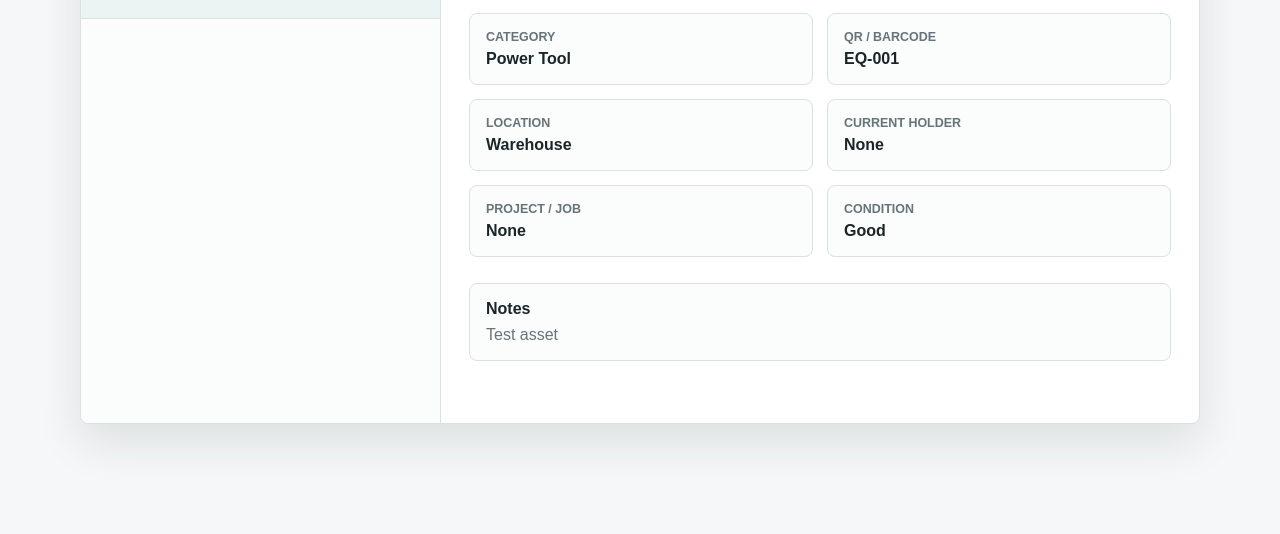
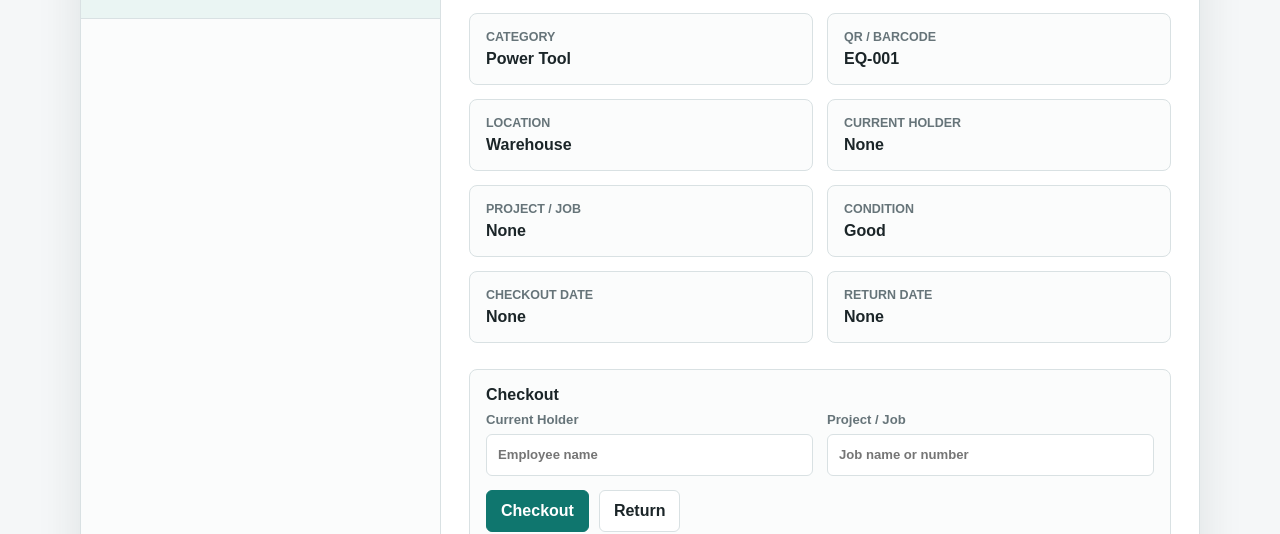
Before and after one commit to BigO2183/Asset-Tracker, a plain HTML site: page index.html in a window 1280 px wide. Shown: the part 266-800 px from the top of the page. Drawn offline with Linux system fonts and the light colour scheme.

Commit message:
Add files via upload
new

```diff
--- a/app.js
+++ b/app.js
@@ -21,40 +21,95 @@ const fields = {
   category: document.querySelector("#asset-category"),
   barcode: document.querySelector("#asset-barcode"),
   status: document.querySelector("#asset-status"),
+  listStatus: document.querySelector("#list-status"),
   location: document.querySelector("#asset-location"),
   currentHolder: document.querySelector("#asset-holder"),
   projectJob: document.querySelector("#asset-project"),
+  checkoutDate: document.querySelector("#asset-checkout-date"),
+  returnDate: document.querySelector("#asset-return-date"),
   condition: document.querySelector("#asset-condition"),
   notes: document.querySelector("#asset-notes"),
+  holderInput: document.querySelector("#holder-input"),
+  projectInput: document.querySelector("#project-input"),
+  checkoutForm: document.querySelector("#checkout-form"),
+  returnButton: document.querySelector("#return-button"),
 };
+
+let selectedAsset = equipment[0];
 
 function displayValue(value) {
   return value || "None";
 }
 
+function today() {
+  return new Date().toLocaleDateString(undefined, {
+    month: "short",
+    day: "numeric",
+    year: "numeric",
+  });
+}
+
+function updateStatusStyle(status) {
+  const isCheckedOut = status === "Checked Out";
+
+  fields.status.classList.toggle("is-checked-out", isCheckedOut);
+  fields.listStatus.classList.toggle("is-checked-out", isCheckedOut);
+}
+
 function showAsset(asset) {
+  selectedAsset = asset;
+
   fields.assetId.textContent = asset.assetId;
   fields.equipmentName.textContent = asset.equipmentName;
   fields.category.textContent = asset.category;
   fields.barcode.textContent = asset.barcode;
   fields.status.textContent = asset.status;
+  fields.listStatus.textContent = asset.status;
   fields.location.textContent = asset.location;
   fields.currentHolder.textContent = displayValue(asset.currentHolder);
   fields.projectJob.textContent = displayValue(asset.projectJob);
+  fields.checkoutDate.textContent = displayValue(asset.checkoutDate);
+  fields.returnDate.textContent = displayValue(asset.returnDate);
   fields.condition.textContent = asset.condition;
   fields.notes.textContent = asset.notes;
+  fields.holderInput.value = asset.currentHolder;
+  fields.projectInput.value = asset.projectJob;
+  fields.returnButton.disabled = asset.status !== "Checked Out";
+
+  updateStatusStyle(asset.status);
 }
 
 document.querySelectorAll("[data-asset-id]").forEach((button) => {
   button.addEventListener("click", () => {
-    const selectedAsset = equipment.find(
+    const asset = equipment.find(
       (asset) => asset.assetId === button.dataset.assetId
     );
 
-    if (selectedAsset) {
-      showAsset(selectedAsset);
+    if (asset) {
+      showAsset(asset);
     }
   });
 });
 
+fields.checkoutForm.addEventListener("submit", (event) => {
+  event.preventDefault();
+
+  selectedAsset.status = "Checked Out";
+  selectedAsset.currentHolder = fields.holderInput.value.trim();
+  selectedAsset.projectJob = fields.projectInput.value.trim();
+  selectedAsset.checkoutDate = today();
+  selectedAsset.returnDate = "";
+
+  showAsset(selectedAsset);
+});
+
+fields.returnButton.addEventListener("click", () => {
+  selectedAsset.status = "Available";
+  selectedAsset.currentHolder = "";
+  selectedAsset.projectJob = "";
+  selectedAsset.returnDate = today();
+
+  showAsset(selectedAsset);
+});
+
 showAsset(equipment[0]);
--- a/index.html
+++ b/index.html
@@ -30,7 +30,7 @@
               <strong>Milwaukee Drill</strong>
               <small>EQ-001 · Power Tool</small>
             </span>
-            <span class="availability">Available</span>
+            <span class="availability" id="list-status">Available</span>
           </button>
         </aside>
 
@@ -68,7 +68,47 @@
               <dt>Condition</dt>
               <dd id="asset-condition">Good</dd>
             </div>
+            <div>
+              <dt>Checkout Date</dt>
+              <dd id="asset-checkout-date">None</dd>
+            </div>
+            <div>
+              <dt>Return Date</dt>
+              <dd id="asset-return-date">None</dd>
+            </div>
           </dl>
+
+          <form class="checkout-panel" id="checkout-form">
+            <h3>Checkout</h3>
+            <div class="form-grid">
+              <label>
+                Current Holder
+                <input
+                  id="holder-input"
+                  name="holder"
+                  type="text"
+                  placeholder="Employee name"
+                  autocomplete="off"
+                />
+              </label>
+              <label>
+                Project / Job
+                <input
+                  id="project-input"
+                  name="project"
+                  type="text"
+                  placeholder="Job name or number"
+                  autocomplete="off"
+                />
+              </label>
+            </div>
+            <div class="actions">
+              <button class="primary-button" type="submit">Checkout</button>
+              <button class="secondary-button" id="return-button" type="button">
+                Return
+              </button>
+            </div>
+          </form>
 
           <div class="notes">
             <h3>Notes</h3>
--- a/styles.css
+++ b/styles.css
@@ -10,6 +10,8 @@
   --accent-strong: #115e59;
   --good-bg: #dff7ed;
   --good-text: #116044;
+  --busy-bg: #fff3cf;
+  --busy-text: #835300;
   --shadow: 0 18px 45px rgba(25, 42, 48, 0.11);
 }
 
@@ -160,6 +162,12 @@ h3 {
   color: var(--good-text);
 }
 
+.availability.is-checked-out,
+.status-badge.is-checked-out {
+  background: var(--busy-bg);
+  color: var(--busy-text);
+}
+
 .asset-detail {
   padding: 28px;
 }
@@ -186,6 +194,7 @@ h3 {
 }
 
 .detail-grid div,
+.checkout-panel,
 .notes {
   border: 1px solid var(--line);
   border-radius: 8px;
@@ -210,6 +219,79 @@ dd {
 .notes p {
   margin-bottom: 0;
   color: var(--muted);
+}
+
+.checkout-panel {
+  margin-bottom: 14px;
+}
+
+.form-grid {
+  display: grid;
+  grid-template-columns: repeat(2, minmax(0, 1fr));
+  gap: 14px;
+}
+
+label {
+  display: grid;
+  gap: 7px;
+  color: var(--muted);
+  font-size: 0.82rem;
+  font-weight: 700;
+}
+
+input {
+  width: 100%;
+  min-height: 42px;
+  border: 1px solid var(--line);
+  border-radius: 6px;
+  padding: 9px 11px;
+  background: var(--surface);
+  color: var(--text);
+}
+
+input:focus {
+  border-color: var(--accent);
+  outline: 3px solid rgba(15, 118, 110, 0.16);
+}
+
+.actions {
+  display: flex;
+  flex-wrap: wrap;
+  gap: 10px;
+  margin-top: 14px;
+}
+
+.primary-button,
+.secondary-button {
+  min-height: 42px;
+  border-radius: 6px;
+  padding: 9px 14px;
+  font-weight: 700;
+  cursor: pointer;
+}
+
+.primary-button {
+  border: 1px solid var(--accent);
+  background: var(--accent);
+  color: #ffffff;
+}
+
+.primary-button:hover,
+.primary-button:focus-visible {
+  background: var(--accent-strong);
+  outline: none;
+}
+
+.secondary-button {
+  border: 1px solid var(--line);
+  background: var(--surface);
+  color: var(--text);
+}
+
+.secondary-button:hover,
+.secondary-button:focus-visible {
+  border-color: var(--accent);
+  outline: none;
 }
 
 @media (max-width: 760px) {
@@ -240,4 +322,8 @@ dd {
   .detail-grid {
     grid-template-columns: 1fr;
   }
+
+  .form-grid {
+    grid-template-columns: 1fr;
+  }
 }
```
Also changed, not shown: README.md.
